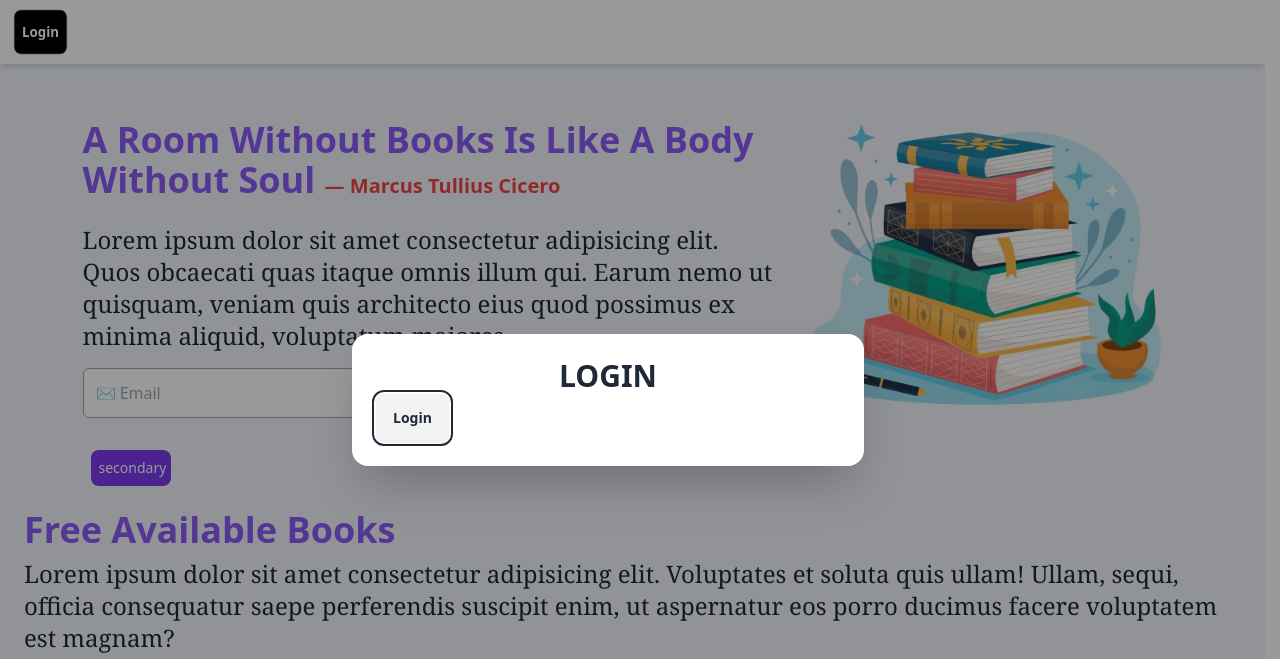
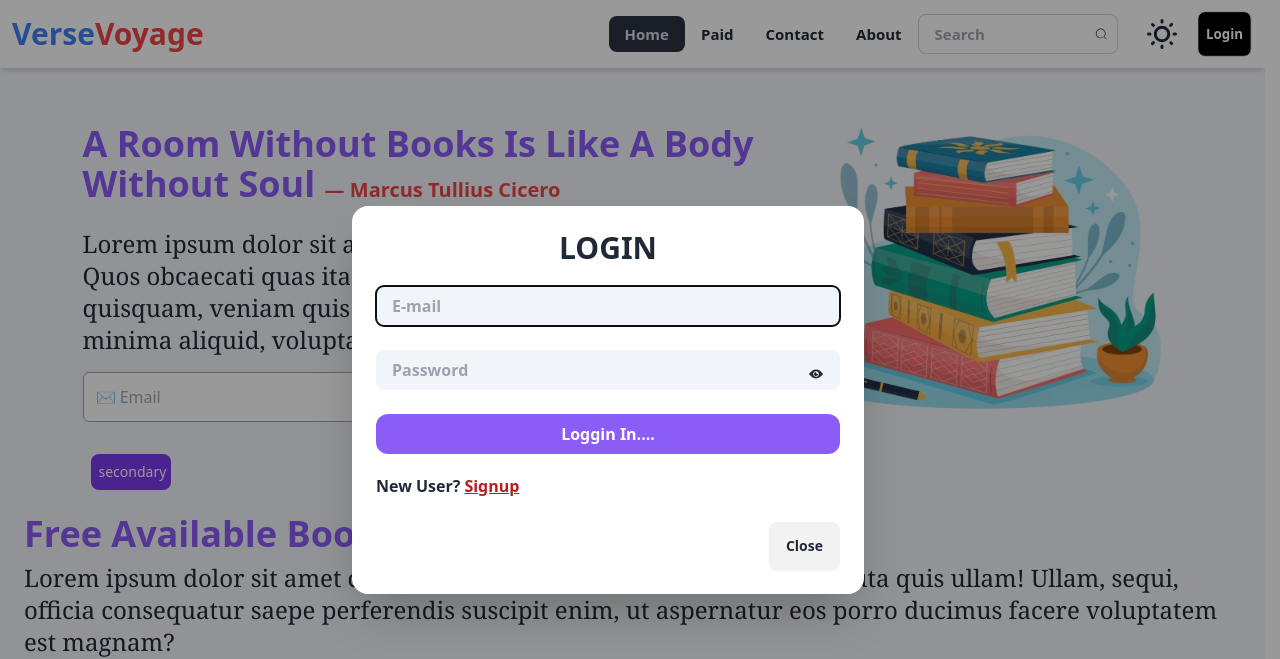
Before and after one commit to Shaneali01/Book-Store, a React (Vite) app in the folder Frontend/: page / in a window 1280 px wide. Both pictures are taken after a click on the link "Login". Shown: the top 659 px of the page. Built offline with nearby package versions, Linux system fonts and the light colour scheme; no server answers.

Commit message:
updating changes

```diff
--- a/Frontend/src/Components/Navbar.jsx
+++ b/Frontend/src/Components/Navbar.jsx
@@ -2,62 +2,60 @@ import React, { useEffect, useState } from "react";
 import { CiSearch } from "react-icons/ci";
 import { NavLink, Link, useNavigate } from "react-router-dom";
 import { useForm } from "react-hook-form";
-import axios from 'axios';
-import { toast, ToastContainer } from "react-toastify";
+import { IoIosEye } from "react-icons/io";
+import { FaEyeSlash } from "react-icons/fa6";
+import axios from 'axios'
+import { toast ,ToastContainer} from "react-toastify";
 import 'react-toastify/dist/ReactToastify.css';
 import { useCart } from "react-use-cart";
 import { BACKEND_URl } from "../utility";
 
 const Navbar = () => {
-  const navigate = useNavigate();
+  const navigate=useNavigate();
   const [show, setshow] = useState(true);
   const [theme, settheme] = useState(true);
-  const [token, settoken] = useState(null);
-  const [loading, setLoading] = useState(false); // State for loading
-
+  const [token,settoken]=useState(null)
+  const [loading,setloading]=useState(false);
   const settingtheme = () => {
     settheme(!theme);
   };
-
-  const { register, handleSubmit, reset } = useForm();
-
+  const {
+    register,
+    handleSubmit,
+    watch,
+    formState: { errors },reset
+  } = useForm();
   const onSubmit = async (data) => {
-    setLoading(true); // Start loading
-    try {
-      const response = await axios.post(`${BACKEND_URl}/login`, data);
-      console.log(response.data);
-      if (response.data.message === 'USER DONT EXIST WITH THIS EMAIL' || response.data.message === 'WRONG PASSWORD') {
-        return alert(response.data.message);
+    setloading(true);
+    const response=await axios.post(`${BACKEND_URl}/login`,data);
+    setloading(false);
+    console.log(response.data)
+    if(response.data.message==='USER DONT EXIST WITH THIS EMAIL' || response.data.message==='WRONG PASSWORD'){
+      return alert(response.data.message)
     }
     settoken(response.data.token);
-      localStorage.setItem('token', response.data.token);
+    localStorage.setItem('token',response.data.token)
     console.log(token);
-      toast.success("🎉 Welcome back! You've logged in successfully.", {
-        autoClose: 1300
-      });
+    toast.success("🎉 Welcome back! You've logged in successfully.",{
+      autoClose:1300
+    })
+
     document.getElementById('my_modal_1').close();
-      reset();
-    } catch (error) {
-      console.error("Login error", error);
-      alert("An error occurred while logging in.");
-    } finally {
-      setLoading(false); // Stop loading
-    }
+    reset()
   };
-
   const { emptyCart } = useCart();
 
-  function logout() {
-    localStorage.removeItem('token');
+  function logout(){
+    localStorage.removeItem('token')
     settoken(null);
     emptyCart();
-    console.log(emptyCart);
-    toast.success('👋 Successfully logged out!', {
-      autoClose: 1300
-    });
-    navigate('/');
+    console.log(emptyCart)
+
+    toast.success('👋 Successfully logged out!',{
+      autoClose:1300
+    })
+    navigate('/')
   }
-
   let element = document.documentElement;
   useEffect(() => {
     if (theme === false) {
@@ -66,41 +64,236 @@ const Navbar = () => {
       element.classList.remove("dark");
     }
   }, [theme]);
-
-  const mytoken = localStorage.getItem('token');
-  console.log('receiving token', mytoken);
-
+  const mytoken=localStorage.getItem('token');
+  console.log('receiving token',mytoken)
   return (
     <>
+
       <div className="w-full ">
-        <div className="mt-0 shadow-md sm:top-0 dark:text-white">
-          <div className="navbar dark:bg-black sm:bg-base-100">
-            {/* Navbar content... */}
+      <div className="mt-0 shadow-md  sm:top-0   dark:text-white">
+        <div className="navbar dark:bg-black  sm:bg-base-100">
+          <div className="navbar-start">
+            <div className="dropdown">
+              <div
+                tabIndex={0}
+                role="button"
+                className=" p-0 sm:p-2  btn btn-ghost ml-0 lg:hidden"
+              >
+                <svg
+                  xmlns="http://www.w3.org/2000/svg"
+                  className="h-5 w-5"
+                  fill="none"
+                  viewBox="0 0 24 24"
+                  stroke="currentColor"
+                >
+                  <path
+                    strokeLinecap="round"
+                    strokeLinejoin="round"
+                    strokeWidth="2"
+                    d="M4 6h16M4 12h8m-8 6h16"
+                  />
+                </svg>
+              </div>
+              <ul
+                tabIndex={0}
+                className=" ml-0 menu menu-sm dropdown-content bg-base-100 dark:bg-black rounded-box z-[1] mt-0 w-52 lg:p-0   p-1 shadow"
+              >
+                <li>
+                  {""}
+                  <NavLink to={"/"}>
+                    <a>Home</a>
+                  </NavLink>
+                </li>
+                <li>
+                  {" "}
+                  <NavLink to={"/about"}>
+                    <a>Paid</a>
+                  </NavLink>
+                </li>
+                <li>
+                  {" "}
+                  <NavLink to={"/contact"}>
+                    <a>Contact</a>
+                  </NavLink>
+                </li>
+                <li>
+                  {" "}
+                  <NavLink to={"/course"}>
+                    <a>About</a>
+                  </NavLink>
+                </li>
+              </ul>
+            </div>
+            <a className="font-bold sm:text-2xl md:text-3xl ml-1">
+              <span className="text-blue-500 text-xl sm:text-2xl md:text-3xl">
+                Verse
+              </span>
+              <span className="text-red-500 text-xl sm:text-2xl md:text-3xl">
+                Voyage
+              </span>
+            </a>
+          </div>
+          <div className="navbar-end hidden lg:flex">
+            <ul className="menu menu-horizontal px-0  font-semibold  text-[15px]">
+              <li>
+                {""}
+                <NavLink to={"/"}>
+                  <a className="">Home</a>
+                </NavLink>
+              </li>
+              <li>
+                {" "}
+                <NavLink to={"/about"}>
+                  <a>Paid</a>
+                </NavLink>
+              </li>
+              <li>
+                {" "}
+                <NavLink to={"/contact"}>
+                  <a>Contact</a>
+                </NavLink>
+              </li>
+              <li>
+                {" "}
+                <NavLink to={"/course"}>
+                  <a>About</a>
+                </NavLink>
+              </li>
+            </ul>
+          </div>
+          <label className="input   input-bordered mr-1 sm:mr-0  sm:ml-0  md:flex h-8 ml-5  sm:h-10  w-[25%] sm:w-[400px] md:w-[400px] lg:w-[200px]  items-center gap-1  sm:gap-2">
+            <input
+              type="text"
+              className=" dark:text-black sm:text-[15px]   text-[9px]  text-md font-bold"
+              placeholder="Search"
+            />
+            <svg
+              xmlns="http://www.w3.org/2000/svg"
+              viewBox="0 0 16 16"
+              fill="currentColor"
+              className="lg:h-4 sm:h-5 h-3 w-3 lg:w-6 sm:w-7 opacity-70 md:ml-[120px] sm:ml-[60px] "
+            >
+              <path
+                fillRule="evenodd"
+                d="M9.965 11.026a5 5 0 1 1 1.06-1.06l2.755 2.754a.75.75 0 1 1-1.06 1.06l-2.755-2.754ZM10.5 7a3.5 3.5 0 1 1-7 0 3.5 3.5 0 0 1 7 0Z"
+                clipRule="evenodd"
+              />
+            </svg>
+          </label>
+          <CiSearch
+            className=" dark:text-black lg:block   block relative sm:hidden  right-6    "
+            size={20}
+          />
+          <label className="swap swap-rotate">
+            {/* this hidden checkbox controls the state */}
+            <input
+              type="checkbox"
+              className="theme-controller"
+              value="synthwave"
+            />
+
+            {/* sun icon */}
+            <svg
+              onClick={settingtheme}
+              className="swap-off  w-6  md:h-9 md:w-9 sm:mx-3 ml-0 mr-2  fill-current"
+              xmlns="http://www.w3.org/2000/svg"
+              viewBox="0 0 24 24"
+            >
+              <path d="M5.64,17l-.71.71a1,1,0,0,0,0,1.41,1,1,0,0,0,1.41,0l.71-.71A1,1,0,0,0,5.64,17ZM5,12a1,1,0,0,0-1-1H3a1,1,0,0,0,0,2H4A1,1,0,0,0,5,12Zm7-7a1,1,0,0,0,1-1V3a1,1,0,0,0-2,0V4A1,1,0,0,0,12,5ZM5.64,7.05a1,1,0,0,0,.7.29,1,1,0,0,0,.71-.29,1,1,0,0,0,0-1.41l-.71-.71A1,1,0,0,0,4.93,6.34Zm12,.29a1,1,0,0,0,.7-.29l.71-.71a1,1,0,1,0-1.41-1.41L17,5.64a1,1,0,0,0,0,1.41A1,1,0,0,0,17.66,7.34ZM21,11H20a1,1,0,0,0,0,2h1a1,1,0,0,0,0-2Zm-9,8a1,1,0,0,0-1,1v1a1,1,0,0,0,2,0V20A1,1,0,0,0,12,19ZM18.36,17A1,1,0,0,0,17,18.36l.71.71a1,1,0,0,0,1.41,0,1,1,0,0,0,0-1.41ZM12,6.5A5.5,5.5,0,1,0,17.5,12,5.51,5.51,0,0,0,12,6.5Zm0,9A3.5,3.5,0,1,1,15.5,12,3.5,3.5,0,0,1,12,15.5Z" />
+            </svg>
+
+            {/* moon icon */}
+            <svg
+              onClick={settingtheme}
+              className=" swap-on w-6  md:h-9 md:w-9 sm:mx-3 ml-0 mr-2   fill-current"
+              xmlns="http://www.w3.org/2000/svg"
+              viewBox="0 0 24 24"
+            >
+              <path d="M21.64,13a1,1,0,0,0-1.05-.14,8.05,8.05,0,0,1-3.37.73A8.15,8.15,0,0,1,9.08,5.49a8.59,8.59,0,0,1,.25-2A1,1,0,0,0,8,2.36,10.14,10.14,0,1,0,22,14.05,1,1,0,0,0,21.64,13Zm-9.5,6.69A8.14,8.14,0,0,1,7.08,5.22v.27A10.15,10.15,0,0,0,17.22,15.63a9.79,9.79,0,0,0,2.1-.22A8.11,8.11,0,0,1,12.14,19.73Z" />
+            </svg>
+          </label>
           <div className=" mx-[2px] sm:mx-[0px] lg:mx-1 mr-0">
-              {mytoken ? (
-                <button
-                  onClick={logout}
-                  className="bg-black dark:bg-violet-500 lg:btn lg:text-white lg:bg-black text-white sm:p-[8px] sm:text-md p-[7px] font-semibold text-xs rounded-md"
-                >
-                  LOGOUT
-                </button>
-              ) : (
-                <a
+           {mytoken? <button onClick={logout} className=" bg-black dark:bg-violet-500  lg:btn lg:text-white lg:bg-black text-white sm:p-[8px] sm:text-md p-[7px] font-semibold text-xs rounded-md">LOGOUT</button>:<a
               onClick={() => document.getElementById("my_modal_1").showModal()}
-                  className="bg-black dark:bg-violet-500 lg:btn lg:text-white lg:bg-black text-white sm:p-[8px] sm:text-md p-[7px] font-semibold text-xs rounded-md"
+              className="bg-black dark:bg-violet-500  lg:btn lg:text-white lg:bg-black text-white sm:p-[8px] sm:text-md p-[7px] font-semibold text-xs rounded-md"
             >
               Login
-                </a>
+            </a>  }
+            <dialog
+              id="my_modal_1"
+              className="modal  md:ml-40  lg::ml-56 sm:ml-28 ml-16 mr-5 w-[70%]"
+            >
+              <div className="modal-box dark:bg-slate-950 dark:text-violet-400  ">
+                <div>
+                  <h1 className="text-center text-3xl dark:text-white font-bold">
+                    LOGIN
+                  </h1>
+                  <form
+                    onSubmit={handleSubmit(onSubmit)}
+                    action=""
+                    className="flex flex-col dark:text-black space-y-6 my-5"
+                  >
+                    <input
+                      type="text"
+                      className="bg-slate-100 text-black font-bold text-md p-4 h-7   md:h-10 rounded-lg"
+                      placeholder="E-mail "
+                      {...register("email", { required: true })}
+                    />
+                    {errors.email && (
+                      <span className="text-red-600 text-sm font-bold">
+                        This field is required
+                      </span>
                     )}
-              <dialog id="my_modal_1" className="modal md:ml-40 lg::ml-56 sm:ml-28 ml-16 mr-5 w-[70%]">
-                <div className="modal-box dark:bg-slate-950 dark:text-violet-400">
-                  <div>
-                    <h1 className="text-center text-3xl dark:text-white font-bold">LOGIN</h1>
-                    <form onSubmit={handleSubmit(onSubmit)}>
-                      {/* Form fields... */}
-                      <button type="submit" className="btn" disabled={loading}>
-                        {loading ? "Loading..." : "Login"} {/* Loading state */}
+
+                    <div className="w-full relative">
+                      <input
+                        type={show ? "password" : "text"}
+                        className="bg-slate-100 w-full text-black font-bold text-md p-4 h-7  md:h-10 rounded-lg"
+                        placeholder="Password "
+                        {...register("password", { required: true })}
+                      />
+                      {show ? (
+                        <IoIosEye
+                          onClick={() => setshow(false)}
+                          className="absolute bottom-2 right-4"
+                        />
+                      ) : (
+                        <FaEyeSlash
+                          onClick={() => setshow(true)}
+                          className="absolute bottom-2 right-4"
+                        />
+                      )}
+                      {errors.password && (
+                        <span className="text-red-600 text-sm font-bold">
+                          This field is required
+                        </span>
+                      )}
+                    </div>
+
+                   {loading ?  <button className="bg-violet-500 text-white font-bold text-md p-2 rounded-xl hover:bg-violet-600">
+                      Login
+                    </button>:  <button className="bg-violet-500 text-white font-bold text-md p-2 rounded-xl hover:bg-violet-600">
+                      Loggin In....
+                    </button>}
+                  </form>
+                  <form method="dialog">
+                    {/* if there is a button in form, it will close the modal */}
+                    <div className="flex flex-row space-x-1">
+                      <p className="font-bold">New User?</p>
+                      <button
+                        className="underline text-red-700 text-md hover:text-blue-600 font-bold"
+                        onClick={() => navigate("/signup")}
+                      >
+                        {" "}
+                        Signup
                       </button>
+                    </div>
+                  </form>
+                </div>
+                <div className="modal-action">
+                  <form method="dialog">
+                    {/* if there is a button in form, it will close the modal */}
+                    <button className="btn">Close</button>
                   </form>
                 </div>
               </div>
@@ -108,9 +301,8 @@ const Navbar = () => {
           </div>
         </div>
       </div>
-      </div>
-      <ToastContainer />
-    </>
+    </div></>
+
   );
 };
 
```
Lines whose indentation alone changed are shown as unchanged.
